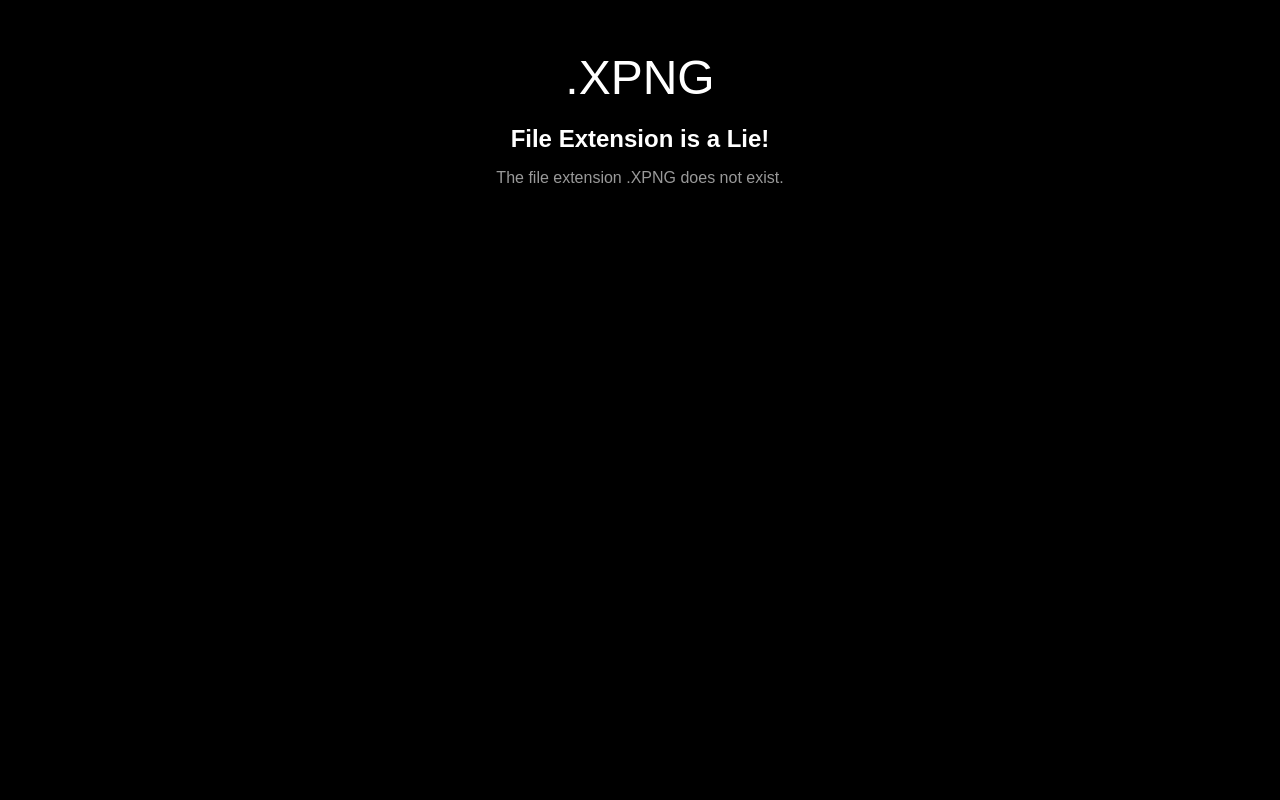
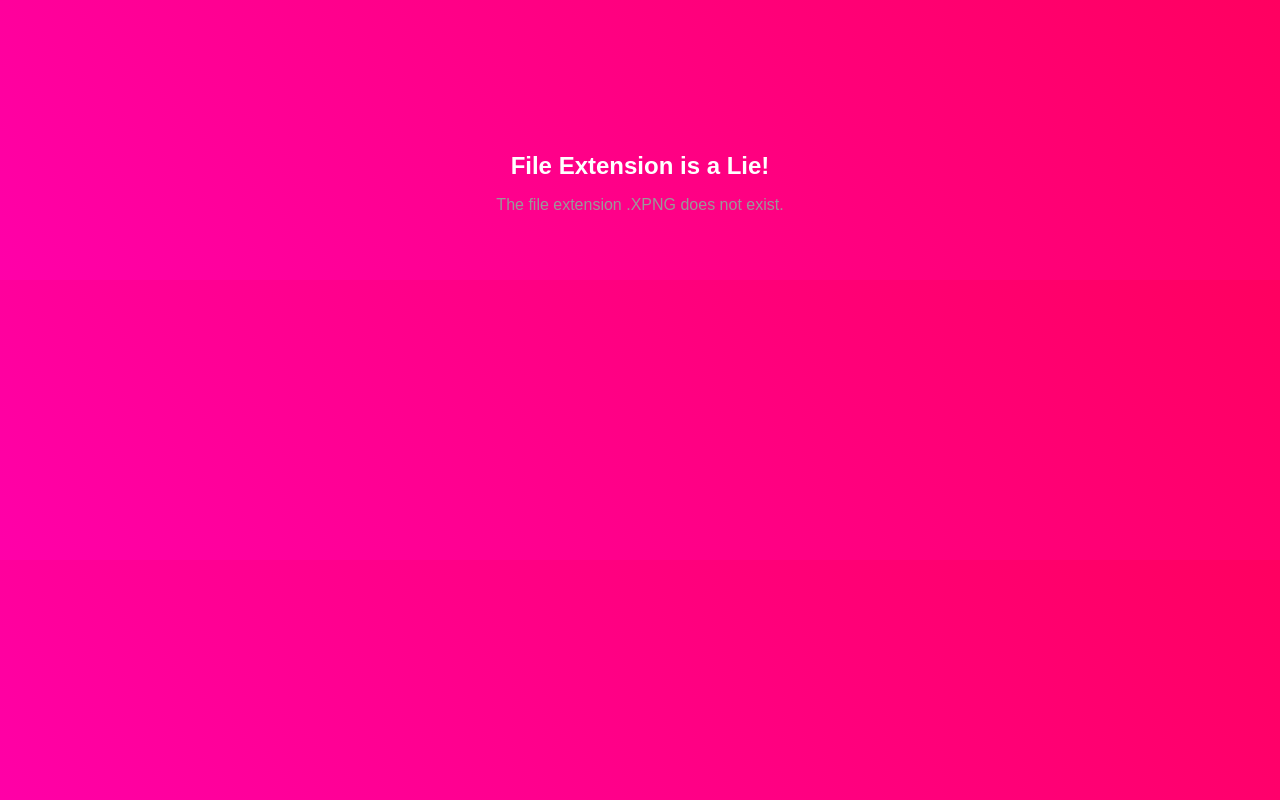
Before and after one commit to IdlyBond/idlybond.github.io, a plain HTML site: page index.html in a window 1280 px wide. Drawn offline with Linux system fonts and the light colour scheme.

Commit message:
flez try fix 2

```diff
--- a/index.html
+++ b/index.html
@@ -12,14 +12,18 @@
     color: #fff;
     margin: 0;
     padding: 0;
-	flex:1
+    background: linear-gradient(45deg, #ff00a9, #ff0060);
   }
   .container {
     padding: 50px;
   }
   .icon {
-    font-size: 48px;
+    font-size: 72px;
+    font-weight: bold;
     margin-bottom: 20px;
+    -webkit-background-clip: text;
+    background-clip: text;
+    color: transparent;
   }
   h1 {
     font-size: 24px;
```
